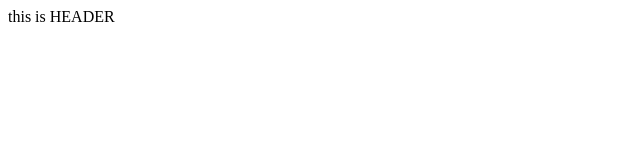
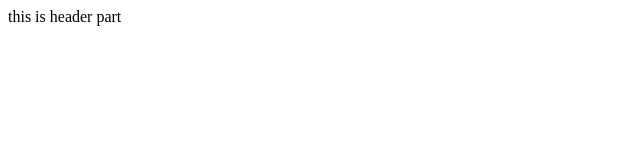
Before and after one commit to Maheenali4566/firstsem_project, a plain HTML site: page index.html in a window 1280 px wide. Shown: the full height of the page, 0-640 px from the left. Drawn offline with Linux system fonts and the light colour scheme.

Commit message:
Update index.html

```diff
--- a/index.html
+++ b/index.html
@@ -6,7 +6,7 @@
     </head>
     <body>
         <header>
-            this is HEADER
+            this is header part
         </header>
     </body>
 
```
